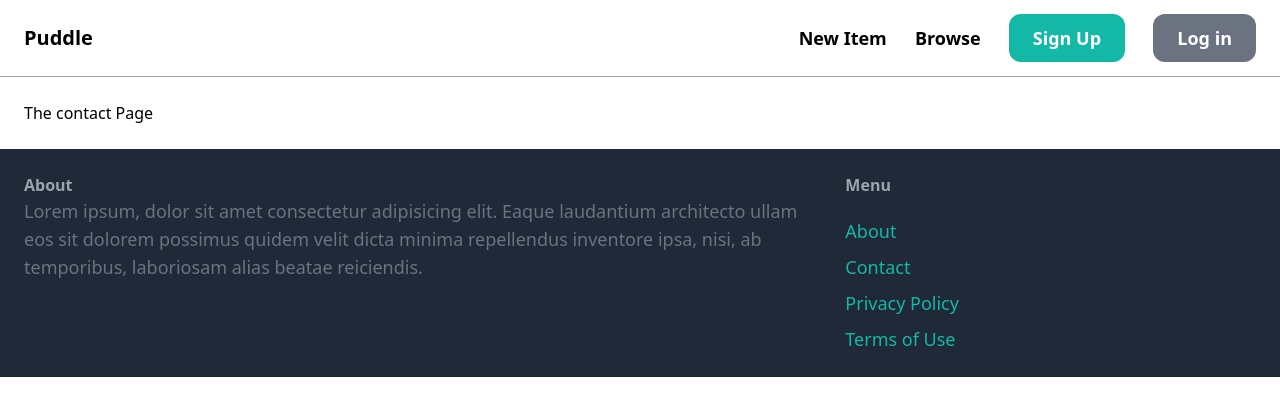
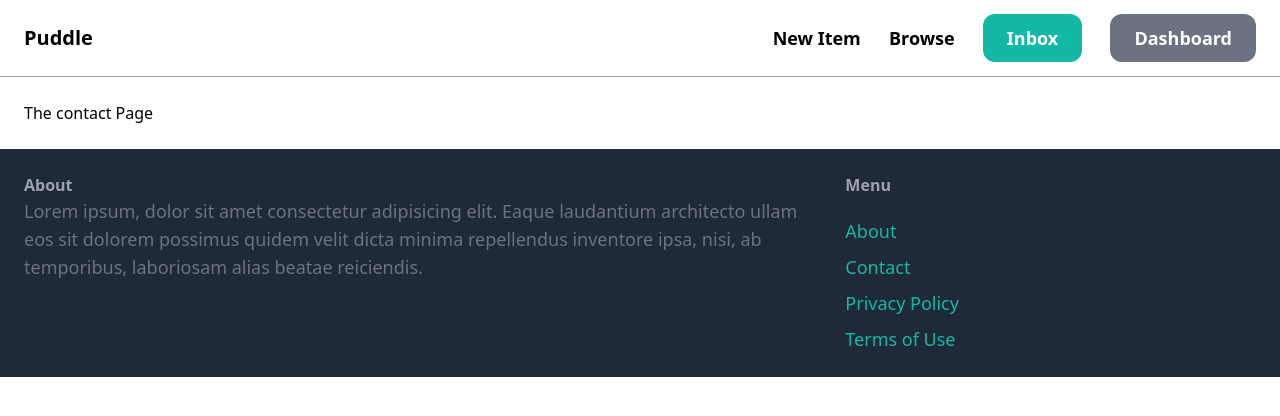
Before and after one commit to Kariuki11/market-place-website, a Django app: page /contact/ in a window 1280 px wide. Shown: the top 416 px of the page. Run offline with Django 4.2, Linux system fonts and the light colour scheme; a user stored in the database is signed in; some libraries are stand-ins or nearby versions.

Commit message:
"Updated navigation links in base.html template"

```diff
--- a/puddle/core/templates/core/base.html
+++ b/puddle/core/templates/core/base.html
@@ -19,8 +19,8 @@
                 <a href="#" class="text-lg font-semibold hover:text-gray-500">Browse</a>
 
                 {% if request.user.is_authenticated %}
-                    <a href="{% url 'core:signup' %}" class="px-6 py-3 text-lg font-semibold bg-teal-500 text-white rounded-xl hover:bg-teal-700">Sign Up</a>
-                    <a href="{% url 'core:login' %}" class="px-6 py-3 text-lg font-semibold bg-gray-500 text-white rounded-xl hover:bg-gray-700">Log in</a>
+                    <a href="#" class="px-6 py-3 text-lg font-semibold bg-teal-500 text-white rounded-xl hover:bg-teal-700">Inbox</a>
+                    <a href="#" class="px-6 py-3 text-lg font-semibold bg-gray-500 text-white rounded-xl hover:bg-gray-700">Dashboard</a>
                 {% else %}
                     <a href="{% url 'core:signup' %}" class="px-6 py-3 text-lg font-semibold bg-teal-500 text-white rounded-xl hover:bg-teal-700">Sign Up</a>
                     <a href="{% url 'core:login' %}" class="px-6 py-3 text-lg font-semibold bg-gray-500 text-white rounded-xl hover:bg-gray-700">Log in</a>
```
Also changed, not shown: puddle/item/forms.py (added).
